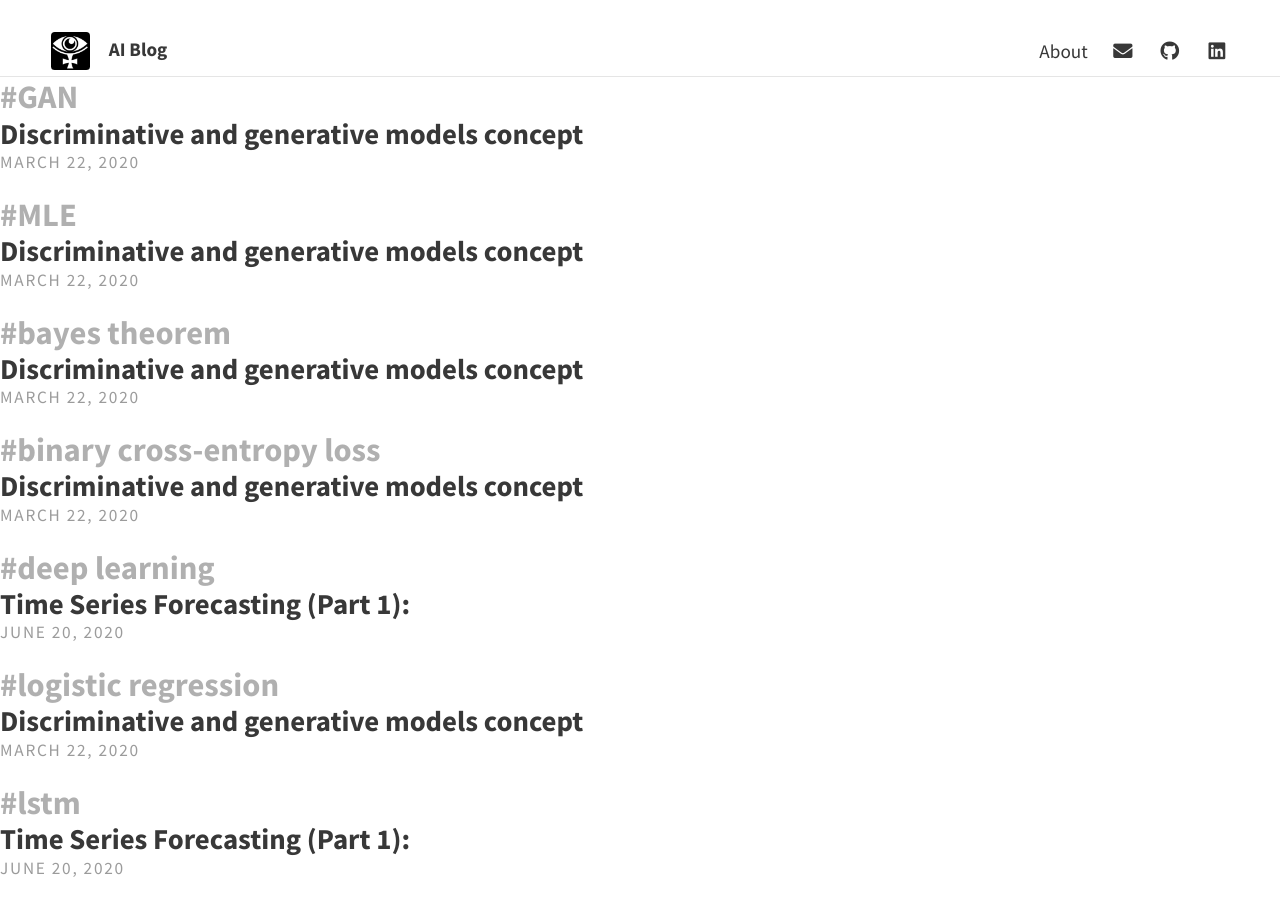
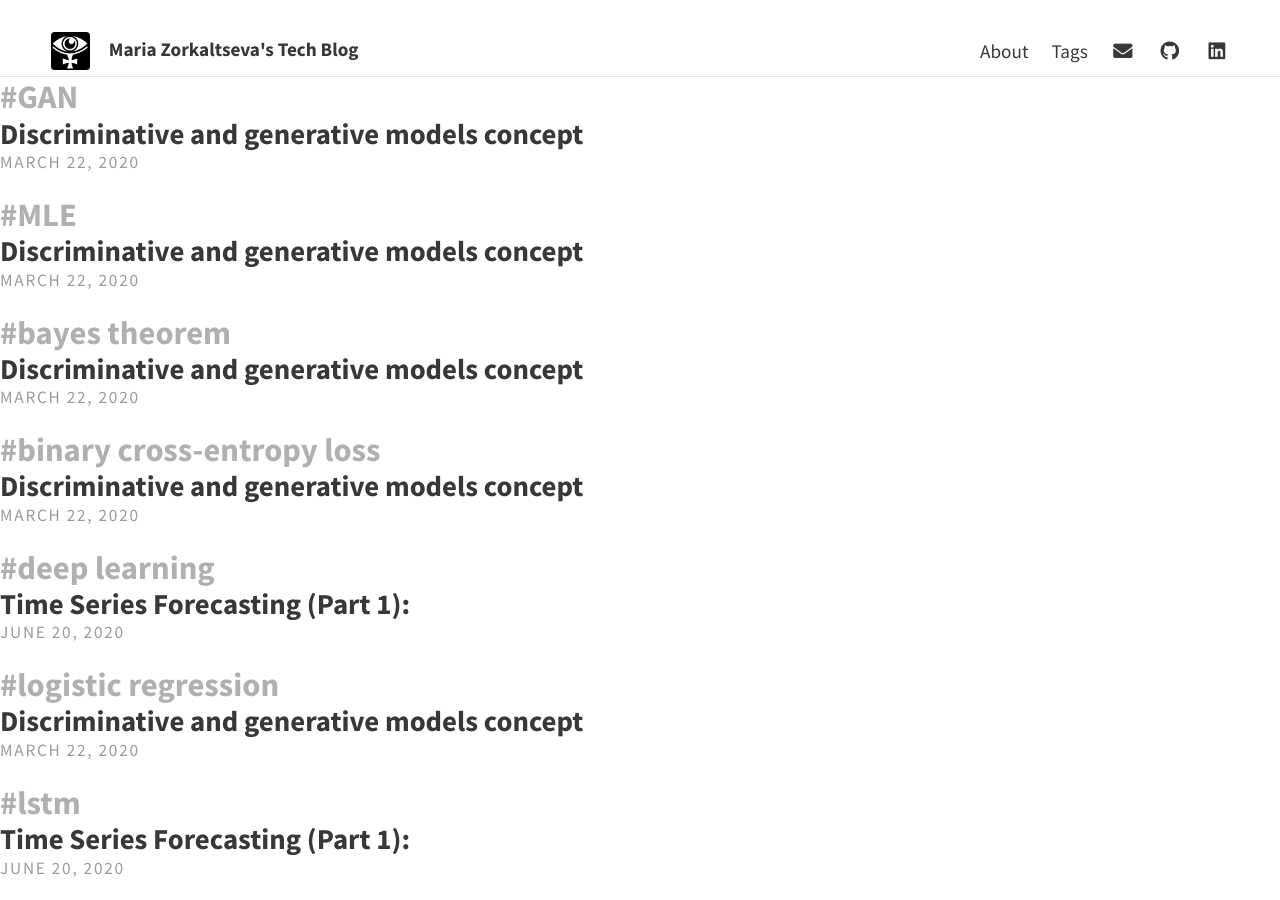
Before and after one commit to MariaZork/mariazork.github.io, a Jekyll site: the page built from tags.html, in a window 1280 px wide and 900 px high. Built offline with Jekyll 4.4.1, drawn with Linux system fonts in a browser that asks for light colours; nearby versions of some CDN libraries; some of the changed lines change nothing that is shown.

Commit message:
2020.07.30

```diff
--- a/_config.yml
+++ b/_config.yml
@@ -1,15 +1,16 @@
 # SITE CONFIGURATION
 baseurl: ""
 url: "https://mariazork.github.io/"
+author: Maria Zorkaltseva
 
 # THEME-SPECIFIC CONFIGURATION
 theme_settings:
   # Meta
-  title: AI Blog
+  title: Maria Zorkaltseva's Tech Blog
   avatar: assets/img/android-chrome-512x512.png
   favicon: assets/favicon.ico
   gravatar: # Email MD5 hash
-  description: "Tech Machine Learning Blog" # used by search engines
+  description: "Maria Zorkaltseva's tech blog on a variety of topics in Mathematics, Statistics, Data Structures and Algorithms, Machine Learning, Deep Learning and other related themes" # used by search engines
 
   # Header and footer text
   header_title: <h1>Maria Zorkaltseva</h1>
--- a/tags.html
+++ b/tags.html
@@ -1,5 +1,5 @@
 ---
 layout: tags
 title: Tags
-hide: true
+hide: false
 ---
```
Also changed, not shown: _posts/2020-06-20-metro-traffic-forecasting.md (+8 -8 lines).
